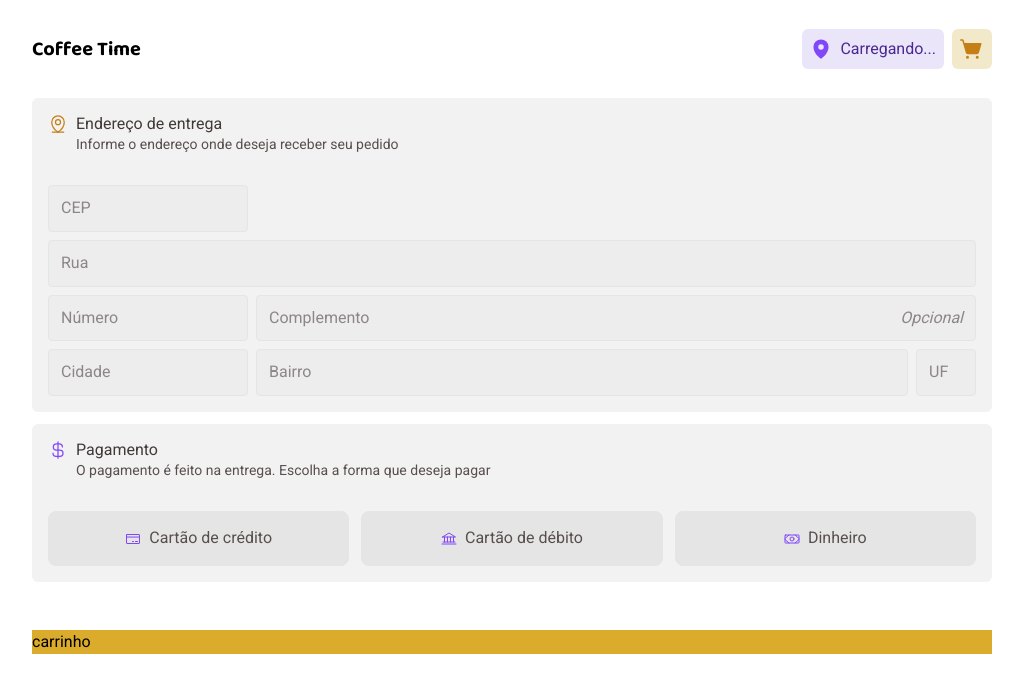
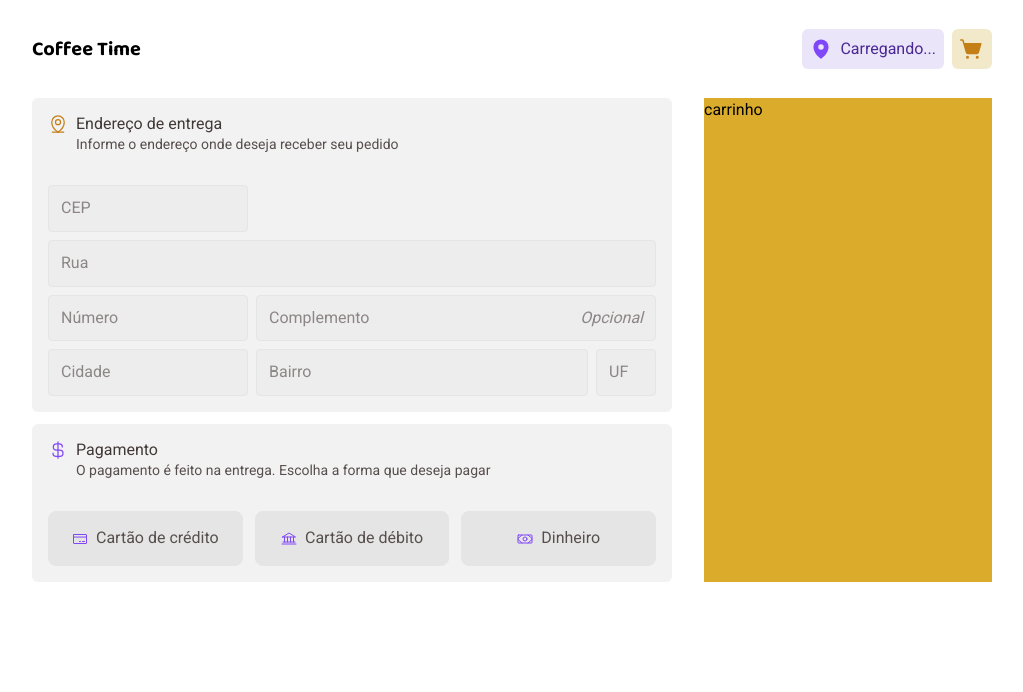
Before and after one commit to guivictorr/coffeetime, a React (Vite) app: page /checkout in a window 1280 px wide. Shown: the top 692 px of the page, without its empty margins (128-1151 px from the left). Built offline with nearby package versions, Linux system fonts and the light colour scheme; no server answers.

Commit message:
refactor: improving checkout responsivity

```diff
--- a/src/pages/checkout.tsx
+++ b/src/pages/checkout.tsx
@@ -10,7 +10,7 @@ import { ButtonSelect } from '../components/button-select';
 
 export default function Checkout() {
   return (
-    <main className='grid grid-cols-1'>
+    <main className='grid grid-cols-1 lg:gap-8 lg:grid-cols-[minmax(640px,_1fr)_1fr]'>
       <section>
         <div className='bg-base-card p-4 rounded-ss-md rounded-se-md sm:rounded-md'>
           <header className='flex gap-2'>
@@ -80,7 +80,7 @@ export default function Checkout() {
           </fieldset>
         </div>
       </section>
-      <section className='bg-yellow mt-12'>carrinho</section>
+      <section className='bg-yellow'>carrinho</section>
     </main>
   );
 }
```
